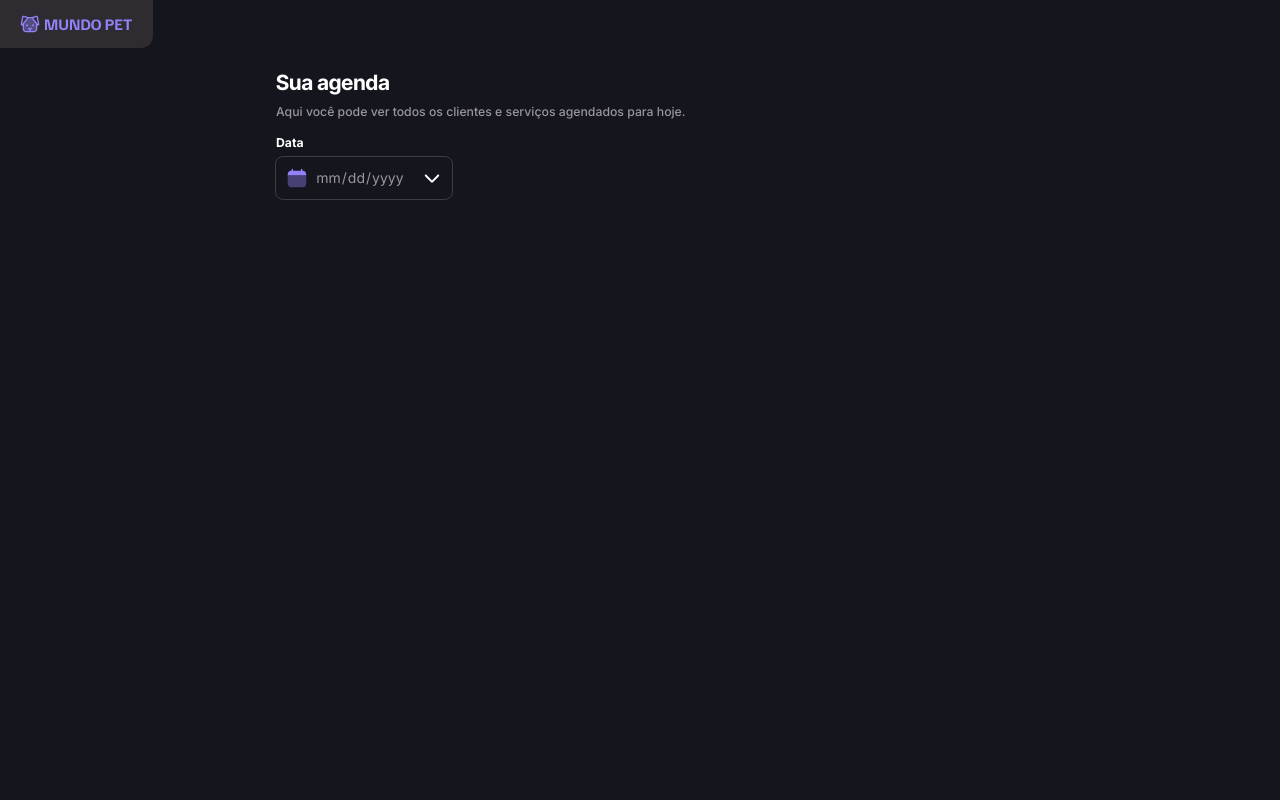
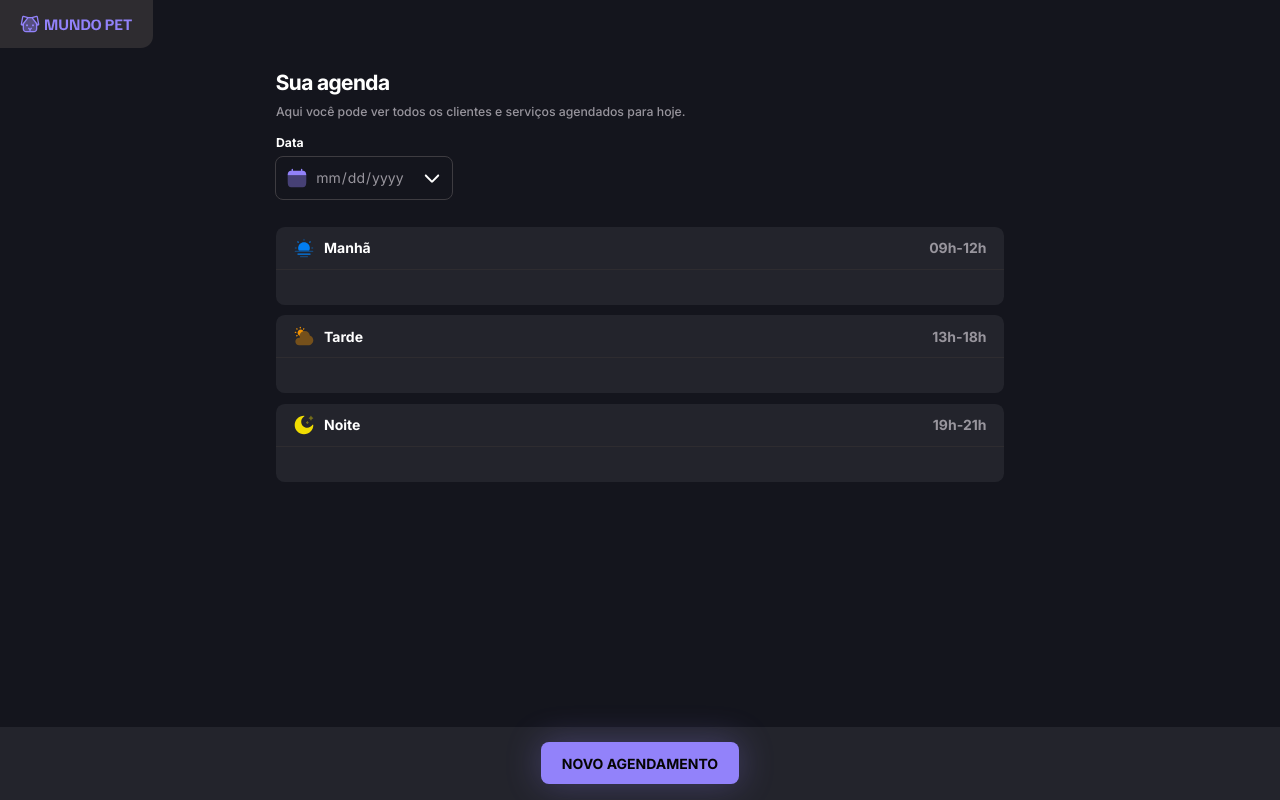
Before and after one commit to Fel1324/MundoPet, a website built with webpack: page index.html in a window 1280 px wide. Built offline with nearby package versions, Linux system fonts and the light colour scheme.

Commit message:
create schedule lists and footer

```diff
--- a/index.html
+++ b/index.html
@@ -24,9 +24,47 @@
         </div>
       </header>
 
-      <main></main>
+      <main class="schedule">
+        <section class="schedule-period">
+          <header>
+            <img src="./src/assets/icons/sun-fog.svg" alt="">
+            <h2>Manhã</h2>
+            <span>09h-12h</span>
+          </header>
 
-      <footer></footer>
+          <ul id="morning" class="period">
+
+          </ul>
+        </section>
+
+        <section class="schedule-period">
+          <header>
+            <img src="./src/assets/icons/cloud-sun.svg" alt="">
+            <h2>Tarde</h2>
+            <span>13h-18h</span>
+          </header>
+
+          <ul id="afternoon" class="period">
+
+          </ul>
+        </section>
+
+        <section class="schedule-period">
+          <header>
+            <img src="./src/assets/icons/moon-stars.svg" alt="">
+            <h2>Noite</h2>
+            <span>19h-21h</span>
+          </header>
+
+          <ul id="afternoon" class="period">
+
+          </ul>
+        </section>
+      </main>
+
+      <footer class="footer">
+        <button class="new-schedule">Novo agendamento</button>
+      </footer>
     </div>
   </body>
 </html>
--- /dev/null
+++ b/src/css/footer.css
@@ -0,0 +1,21 @@
+.footer{
+  background-color: var(--background-tertiary);
+  padding-block: 1.125rem;
+  text-align: center;
+
+  position: fixed;
+  width: 100%;
+  left: 0;
+  bottom: 0;
+}
+
+.new-schedule{
+  box-shadow: 0 0 2.5rem rgba(146, 130, 250, 0.3);
+  background-color: var(--content-brand);
+  border-radius: 8px;
+  color: #050505;
+
+  font: var(--label-lg);
+  text-transform: uppercase;
+  padding: .75rem 1.5rem;
+}
--- a/src/css/global.css
+++ b/src/css/global.css
@@ -1,6 +1,8 @@
 @import url("./header.css");
 @import url("./form/inputs.css");
 @import url("./form/modal.css");
+@import url("./schedule.css");
+@import url("./footer.css");
 
 *,
 *::after,
@@ -62,6 +64,10 @@ img{
   vertical-align: top;
 }
 
+button{
+  cursor: pointer;
+}
+
 /* --- */
 #app{
   margin: .75rem auto 0;
--- /dev/null
+++ b/src/css/schedule.css
@@ -0,0 +1,33 @@
+.schedule{
+  display: grid;
+  gap: .75rem;
+  margin-top: 2rem;
+}
+
+.schedule-period{
+  background-color: var(--background-tertiary);
+  border-radius: .625rem;
+
+  & > header{
+    display: flex;
+    align-items: center;
+    gap: .75rem;
+
+    padding: .75rem 1.25rem;
+    border-bottom: .0625rem solid #2E2C30;
+
+    & > h2{
+      font: var(--label-lg);
+      margin-right: auto;
+    }
+
+    & > span{
+      font: var(--label-lg);
+      color: var(--content-secondary);
+    }
+  }
+}
+
+.period{
+  padding: 1.25rem;
+}
```
Also changed, not shown: src/assets/icons/cloud-sun.svg (added), src/assets/icons/moon-stars.svg (added), src/assets/icons/sun-fog.svg (added).
